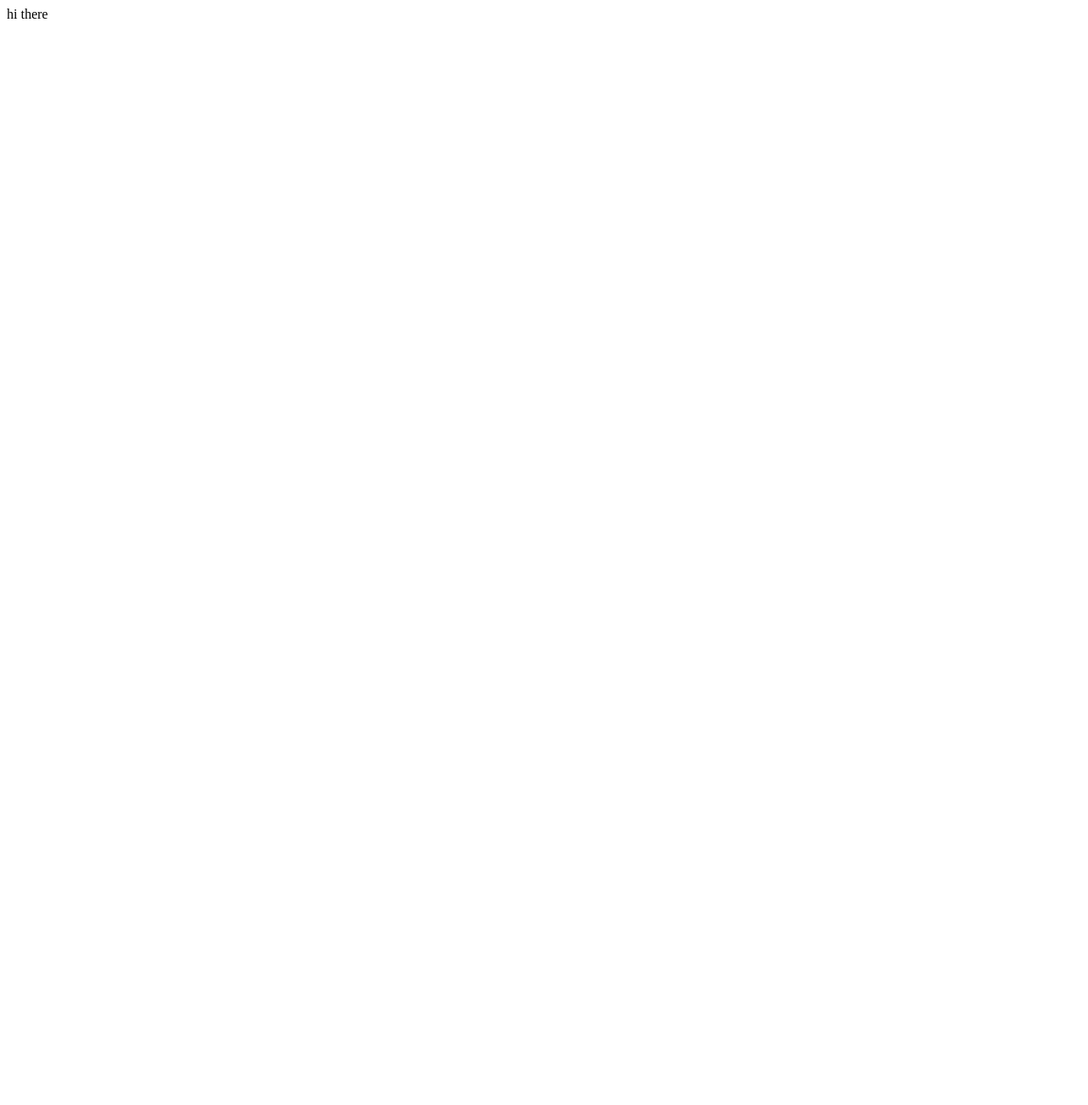
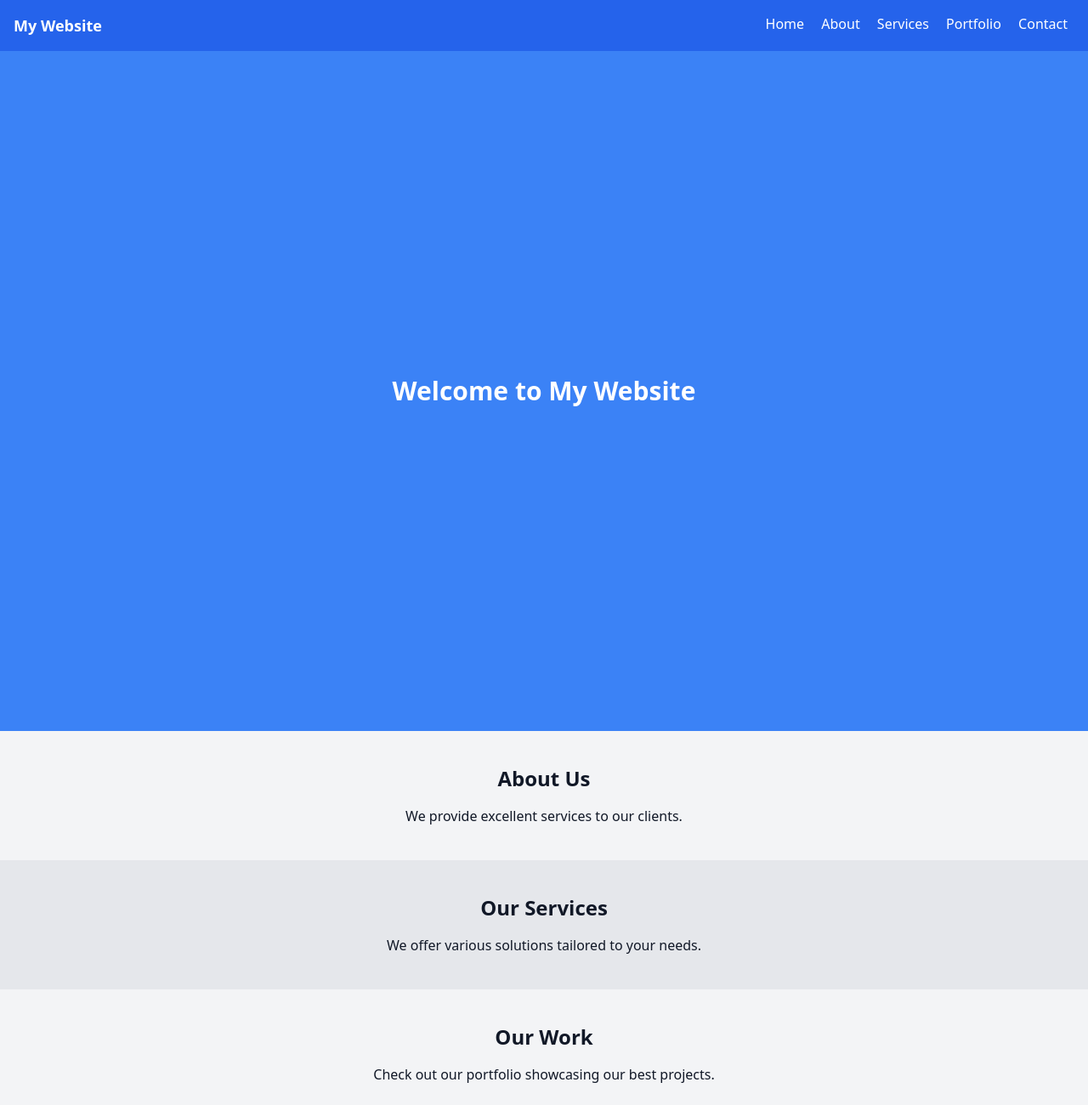
Before and after one commit to chaya553/git, a plain HTML site: page index.html in a window 1280 px wide. Shown: the top 1300 px of the page at 85% size. Before the commit the page ends 800 px from the top, so only its background shows below. Drawn offline with nearby package versions, Linux system fonts and the light colour scheme.

Commit message:
change the code

```diff
--- a/index.html
+++ b/index.html
@@ -1 +1,58 @@
-<p>hi there</p>
+<!DOCTYPE html>
+<html lang="en">
+<head>
+    <meta charset="UTF-8">
+    <meta name="viewport" content="width=device-width, initial-scale=1.0">
+    <title>Simple Tailwind Website</title>
+    <script src="https://cdn.tailwindcss.com"></script>
+</head>
+<body class="bg-gray-100 text-gray-900">
+    <!-- Navigation -->
+    <nav class="bg-blue-600 text-white p-4">
+        <div class="container mx-auto flex justify-between">
+            <h1 class="text-lg font-bold">My Website</h1>
+            <div>
+                <a href="#home" class="px-2">Home</a>
+                <a href="#about" class="px-2">About</a>
+                <a href="#services" class="px-2">Services</a>
+                <a href="#portfolio" class="px-2">Portfolio</a>
+                <a href="#contact" class="px-2">Contact</a>
+            </div>
+        </div>
+    </nav>
+
+    <!-- Home Section -->
+    <section id="home" class="h-screen flex items-center justify-center bg-blue-500 text-white">
+        <h2 class="text-3xl font-bold">Welcome to My Website</h2>
+    </section>
+
+    <!-- About Section -->
+    <section id="about" class="container mx-auto p-10">
+        <h2 class="text-2xl font-bold text-center">About Us</h2>
+        <p class="text-center mt-4">We provide excellent services to our clients.</p>
+    </section>
+
+    <!-- Services Section -->
+    <section id="services" class="bg-gray-200 p-10">
+        <h2 class="text-2xl font-bold text-center">Our Services</h2>
+        <p class="text-center mt-4">We offer various solutions tailored to your needs.</p>
+    </section>
+
+    <!-- Portfolio Section -->
+    <section id="portfolio" class="container mx-auto p-10">
+        <h2 class="text-2xl font-bold text-center">Our Work</h2>
+        <p class="text-center mt-4">Check out our portfolio showcasing our best projects.</p>
+    </section>
+
+    <!-- Contact Section -->
+    <section id="contact" class="bg-gray-200 p-10">
+        <h2 class="text-2xl font-bold text-center">Get in Touch</h2>
+        <p class="text-center mt-4">Reach out to us for collaboration.</p>
+    </section>
+
+    <!-- Footer -->
+    <footer class="bg-blue-600 text-white text-center p-4">
+        <p>&copy; 2025 My Website. All rights reserved.</p>
+    </footer>
+</body>
+</html>
```
